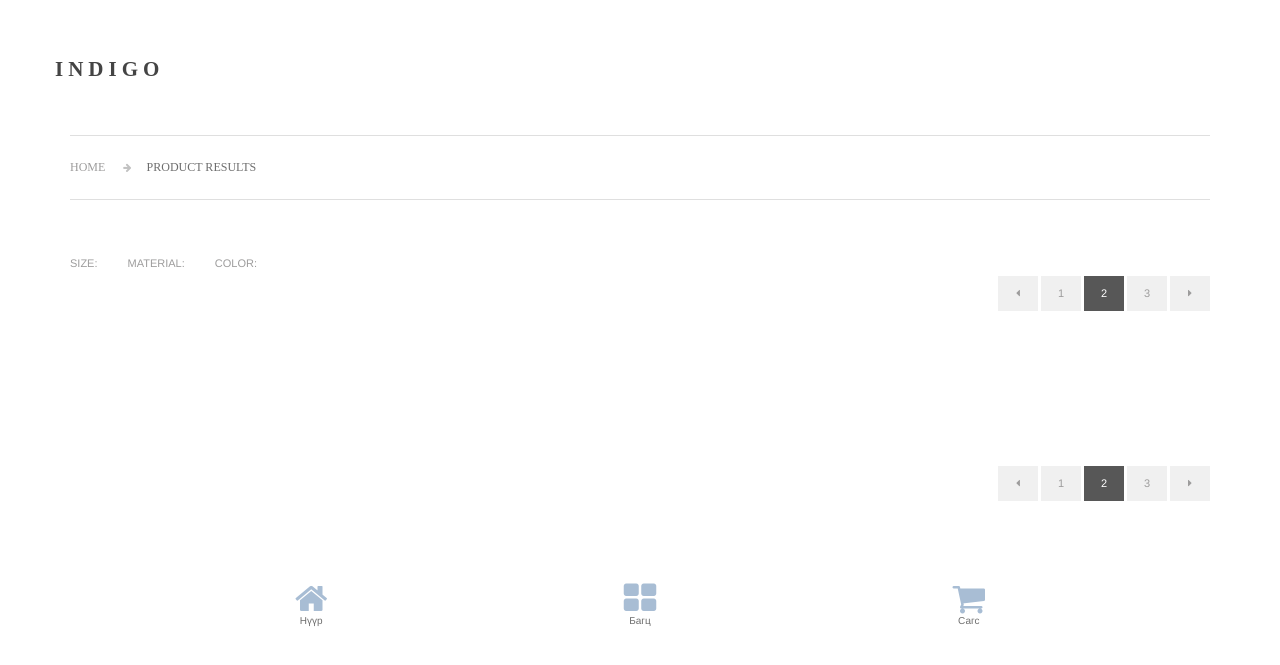
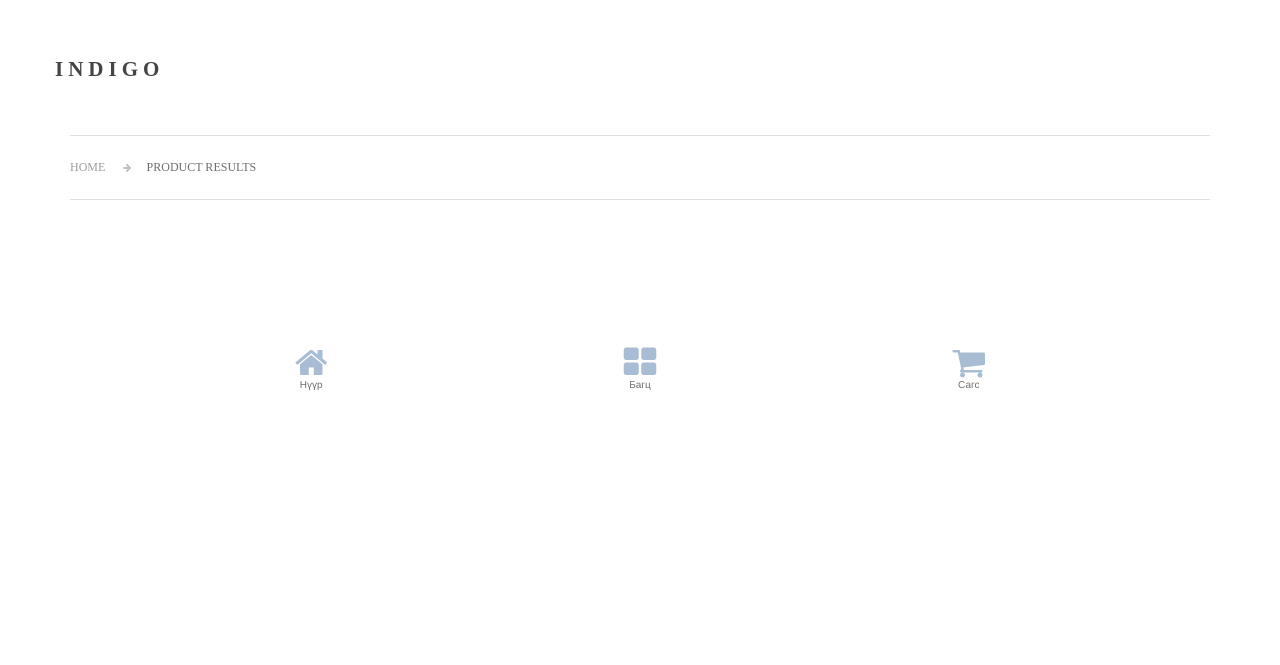
Before and after one commit to Nymdorj/lend_simple, a Symfony app: template templates/shop/shop.html.twig in a window 1280 px wide. Shown: the top 665 px of the page. Run offline with Twig, Linux system fonts and the light colour scheme; the template is opened without the code that fills it, so the values that code supplies are empty; some libraries are stand-ins or nearby versions; some web fonts are replaced.

Commit message:
initial commit

```diff
--- a/templates/shop/shop.html.twig
+++ b/templates/shop/shop.html.twig
@@ -14,72 +14,6 @@
 		</div>
 	</section>
 	<!-- end: breadcrumbs -->
-
-
-	<!-- start: sort + product nav -->
-	<section class="filter-sort">
-		<div class="row max-inner">
-
-			<div class="columns col-2 sort-options">
-				<span>Size:</span>
-				<form>
-					<label for="size-select" class="select-label">
-						<select class="styled-drop-down" id="size-select" name="size-select">
-							<option selected="selected">XS</option>
-							<option>S</option>
-							<option>M</option>
-							<option>L</option>
-							<option>XL</option>
-						</select>
-					</label>
-				</form>
-			</div>
-
-			<div class="columns col-2 sort-options">
-				<span>Material:</span>
-				<form>
-					<label for="material-select" class="select-label">
-						<select class="styled-drop-down" id="material-select" name="material-select">
-							<option selected="selected">Lorem Ipsum</option>
-							<option>Lorem Ipsum</option>
-							<option>Lorem Ipsum</option>
-							<option>Lorem Ipsum</option>
-							<option>Lorem Ipsum</option>
-						</select>
-					</label>
-				</form>
-			</div>
-
-			<div class="columns col-2 sort-options">
-				<span>Color:</span>
-				<form>
-					<label for="color-select" class="select-label">
-						<select class="styled-drop-down" id="color-select" name="color-select">
-							<option selected="selected">All</option>
-							<option>Red</option>
-							<option>Green</option>
-							<option>Yellow</option>
-							<option>Orange</option>
-						</select>
-					</label>
-				</form>
-			</div>
-
-
-			<div class="columns col-6 products-paging">
-				<ul>
-					<li><a href="#"><i class="fa fa-caret-left"></i></a></li>
-					<li><a href="#">1</a></li>
-					<li><a href="#" class="current-prod-page">2</a></li>
-					<li><a href="#">3</a></li>
-					<li><a href="#"><i class="fa fa-caret-right"></i></a></li>
-				</ul>
-			</div>
-
-
-		</div>
-	</section>
-	<!-- end: sort + product nav -->
 
 	<!-- start: product grid -->
 	<section class="product-grid shop-grid">
@@ -105,34 +39,4 @@
 		</div>
 	</section>
 	<!-- end: product grid -->
-
-	<!-- start: bottom pagination -->
-	<section class="product-pagination">
-		<div class="row max-inner">
-			<div class="columns col-12">
-				<ul class="paging-list">
-					<li>
-						<a href="#">
-							<i class="fa fa-caret-left"></i>
-						</a>
-					</li>
-					<li>
-						<a href="#">1</a>
-					</li>
-					<li>
-						<a href="#" class="current-prod-page">2</a>
-					</li>
-					<li>
-						<a href="#">3</a>
-					</li>
-					<li>
-						<a href="#">
-							<i class="fa fa-caret-right"></i>
-						</a>
-					</li>
-				</ul>
-			</div>
-		</div>
-	</section>
-	<!-- end: bottom pagination -->
 {% endblock %}
```
